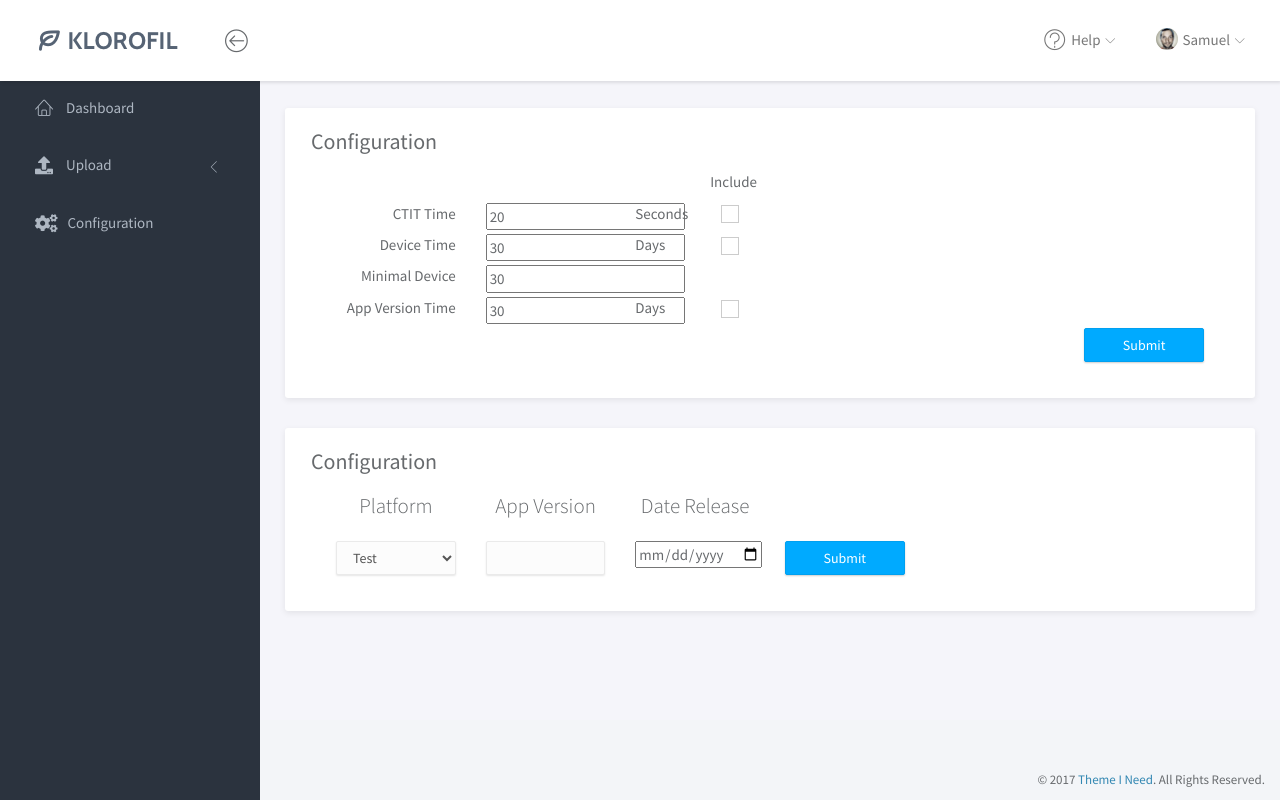
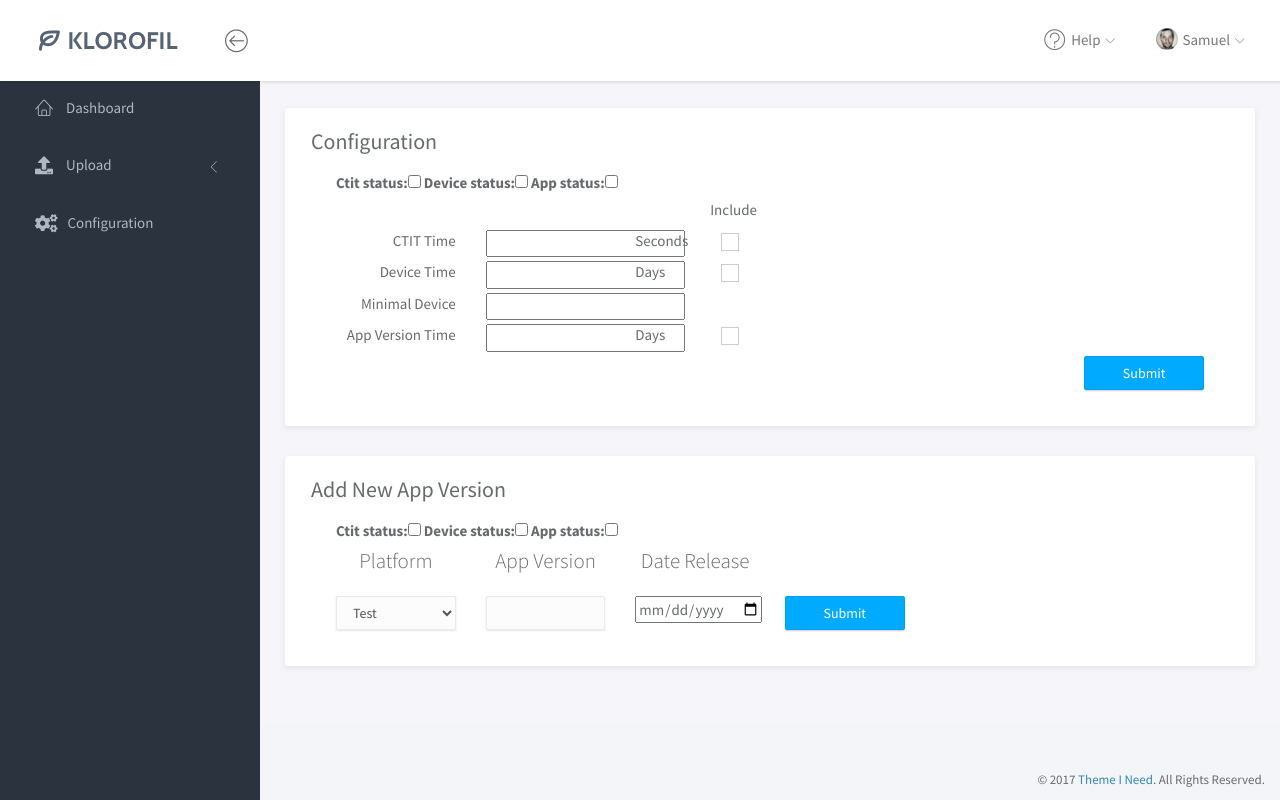
Before and after one commit to jhonxarox/dionysus, a Django app: template CTIT_Check/templates/config.html in a window 1280 px wide. Run offline with Django 3.2, Linux system fonts and the light colour scheme; the template is opened without the code that fills it: values that come from a table or form of the project are taken from there, others are empty; parts of the project's set-up code (start-up, migrations or seed data) failed here and were passed over; some libraries are stand-ins or nearby versions.

Commit message:
Update Config

```diff
--- a/CTIT_Check/forms.py
+++ b/CTIT_Check/forms.py
@@ -24,9 +24,14 @@
 
 class updateConfig(forms.Form):
     ctit = forms.NumberInput()
-    device = forms.NumberInput()
+    ctit_status = forms.BooleanField(required=False)
+
+    device_time = forms.NumberInput()
+    device_status = forms.BooleanField(required=False)
+    device_number = forms.NumberInput()
+
     app = forms.NumberInput()
-
+    app_status = forms.BooleanField(required=False)
 
 # class addAppVersion(forms.Form):
 #     options =
--- a/CTIT_Check/templates/config.html
+++ b/CTIT_Check/templates/config.html
@@ -11,7 +11,7 @@
                 <div class="panel-heading">
                     <h3 class="panel-title">Configuration</h3>
                     <div class="panel-body">
-                        <form action="/config" method="post" name="getdataform" id="getdataform">
+                        <form action="/config/" method="post" name="getdataform" id="getdataform">
                             {% csrf_token %}
                             {{ form }}
                             <div class="row">
@@ -20,37 +20,49 @@
                             </div>
                             <div class="row">
                                 <div class="col-md-2"><p class="text-right">CTIT Time </p></div>
-                                <div class="col-md-2"><input type="number" name="ctit" value=20></div>
+                                <div class="col-md-2"><input type="number" name="ctit" value={{ CTIT_Time }}></div>
                                 <div class="col-md-1"><p>Seconds</p></div>
                                 <div class="col-md-1">
                                     <label class="fancy-checkbox text-center">
-                                        <input type="checkbox">
+                                        {% if CTIT_status %}
+                                        <input type="checkbox" name="ctit_status" checked>
+                                        {% else %}
+                                        <input type="checkbox" name="ctit_status">
+                                        {% endif %}
                                         <span></span>
                                     </label>
                                 </div>
                             </div>
                             <div class="row">
                                 <div class="col-md-2"><p class="text-right">Device Time </p></div>
-                                <div class="col-md-2"><input type="number" name="device" value=30></div>
+                                <div class="col-md-2"><input type="number" name="device" value={{ Device_Time }}></div>
                                 <div class="col-md-1"><p>Days</p></div>
                                 <div class="col-md-1">
                                     <label class="fancy-checkbox text-center">
-                                        <input type="checkbox">
+                                        {% if device_status %}
+                                        <input type="checkbox" name="device_status"  checked>
+                                        {% else %}
+                                        <input type="checkbox" name="device_status">
+                                        {% endif %}
                                         <span></span>
                                     </label>
                                 </div>
                             </div>
                             <div class="row">
                                 <div class="col-md-2"><p class="text-right">Minimal Device</p></div>
-                                <div class="col-md-2"><input type="number" name="device" value=30></div>
+                                <div class="col-md-2"><input type="number" name="device" value={{ Minimal_Device }}></div>
                             </div>
                             <div class="row">
                                 <div class="col-md-2"><p class="text-right">App Version Time </p></div>
-                                <div class="col-md-2"><input type="number" name="app" value=30></div>
+                                <div class="col-md-2"><input type="number" name="app" value={{ App_Time }}></div>
                                 <div class="col-md-1"><p>Days</p></div>
                                 <div class="col-md-1">
                                     <label class="fancy-checkbox text-center">
-                                        <input type="checkbox">
+                                        {% if app_status %}
+                                        <input type="checkbox" name="app_status" checked>
+                                        {% else %}
+                                        <input type="checkbox" name="app_status">
+                                        {% endif %}
                                         <span></span>
                                     </label>
                                 </div>
@@ -70,7 +82,7 @@
             <!--ADD APP VERSION-->
             <div class="panel panel-headline">
                 <div class="panel-heading">
-                    <h3 class="panel-title">Configuration</h3>
+                    <h3 class="panel-title">Add New App Version</h3>
                     <div class="panel-body">
                         <form action="/config" method="post" name="getdataform" id="">
                             {% csrf_token %}
--- a/ProjectSite/settings.py
+++ b/ProjectSite/settings.py
@@ -36,6 +36,7 @@
     'django.contrib.messages',
     'django.contrib.staticfiles',
     'CTIT_Check',
+    'livereload',
     'mathfilters',
 ]
 
@@ -46,6 +47,7 @@
     'django.middleware.csrf.CsrfViewMiddleware',
     'django.contrib.auth.middleware.AuthenticationMiddleware',
     'django.contrib.messages.middleware.MessageMiddleware',
+    'livereload.middleware.LiveReloadScript',
     'django.middleware.clickjacking.XFrameOptionsMiddleware',
 ]
 
```
Also changed, not shown: CTIT_Check/function.py (+7 -3 lines), CTIT_Check/views.py (+29 -2 lines).
